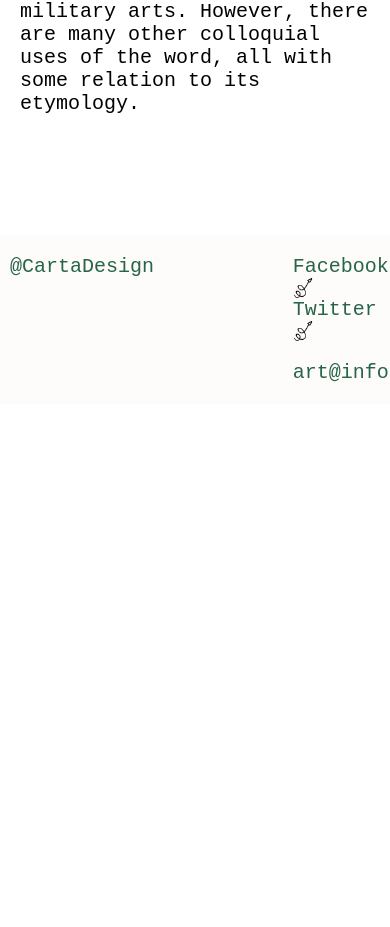
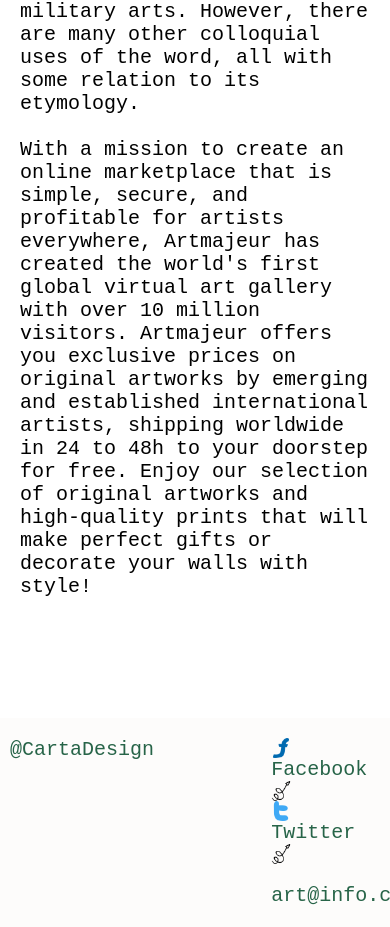
Before and after one commit to mimmimiro/sanity, a Vue app in the folder app/: page / in a window 390 px wide. Shown: the part 1515-2442 px from the top of the page. Before the commit the page ends 1919 px from the top, so only its background shows below. Built offline with nearby package versions, Linux system fonts and the light colour scheme.

Commit message:
recent changes

```diff
--- a/app/index.html
+++ b/app/index.html
@@ -1,8 +1,8 @@
 <html>
 	<head>
 		<meta charset="UTF-8">
-		<title>Vue/Vite app deployed on Netlify</title>
-		<link rel="icon" href="/images/favicon.png" />
+		<title>Art shop</title>
+		<link rel="icon" href="/images/favicon_ny.png" />
 	</head>
 
 	<body>
--- a/app/src/components/About.vue
+++ b/app/src/components/About.vue
@@ -6,10 +6,12 @@
 					Art is a diverse range of human activity, and resulting product, that involves creative or imaginative talent expressive of technical proficiency, beauty, emotional power, or conceptual ideas.
 					<br>
 					There is no generally agreed definition of what constitutes art, and its interpretation has varied greatly throughout history and across cultures. The three classical branches of visual art are painting,
-					sculpture, and architecture.Theatre, dance, and other performing arts, as well as literature, music, film and other media such as interactive media, are included in a broader definition of the arts. Until the 17th century, art referred to any skill or mastery and was not differentiated from crafts or sciences. In modern usage after the 17th century, where aesthetic considerations are paramount, the fine arts are separated and distinguished from acquired skills in general, such as the decorative or applied arts.
+					sculpture, and architecture.Theatre, dance, and other performing arts, as well as literature, music, film and other media such as interactive media, are included in a broader definition of the arts. </p>
+					<br>
+					<p> Until the 17th century, art referred to any skill or mastery and was not differentiated from crafts or sciences. In modern usage after the 17th century, where aesthetic considerations are paramount, the fine arts are separated and distinguished from acquired skills in general, such as the decorative or applied arts.
 					<br>
 					The nature of art and related concepts, such as creativity and interpretation, are explored in a branch of philosophy known as aesthetics. The resulting artworks are studied in the professional fields of art criticism and the history of art.
-				</p>
+					</p>
 			</article>
 	</section>
 </template>
--- a/app/src/components/Article.vue
+++ b/app/src/components/Article.vue
@@ -6,6 +6,11 @@
 					In the perspective of the history of art, artistic works have existed for almost as long as humankind: from early pre-historic art to contemporary art; however, some theorists think that the typical concept of "artistic works" doesn't fit well outside modern Western societies.
 					One early sense of the definition of art is closely related to the older Latin meaning, which roughly translates to "skill" or "craft", as associated with words such as "artisan". English words derived from this meaning include artifact, artificial, artifice, medical arts,
 					and military arts. However, there are many other colloquial uses of the word, all with some relation to its etymology.
+				</p>
+					<br>
+				<p>
+					With a mission to create an online marketplace that is simple, secure, and profitable for artists everywhere, Artmajeur has created the world's first global virtual art gallery with over 10 million visitors. Artmajeur offers you exclusive prices on original artworks by emerging
+					and established international artists, shipping worldwide in 24 to 48h to your doorstep for free. Enjoy our selection of original artworks and high-quality prints that will make perfect gifts or decorate your walls with style!
 				</p>
 			</article>
 	</main>
--- a/app/src/components/Contact.vue
+++ b/app/src/components/Contact.vue
@@ -55,11 +55,13 @@
 		padding: 10px 10px;
 		font-size: 0.7em;
 		margin-bottom: 0.8em;
+		font-weight: bold;
 		}
 	.contact__form-message {
 		border: 1px solid black;
 		padding: 70px 10px;
 		font-size: 0.8em;
+		font-weight: bold;
 		}
 	.contact__form-button {
 		background: #633930;
--- a/app/src/components/Footer.vue
+++ b/app/src/components/Footer.vue
@@ -3,10 +3,11 @@
 		<div class="footer__title">{{title}}</div>
 		<nav class="footer__navigation">
 			<RouterLink class="footer__navigation-link" :to="{ name: 'about' }">
-				<div class="footer__navigation-about">{{about}}</div>
-				<div class="footer__navigation-social">{{facebook}}
+				<div class="footer__navigation-social">
+					<img class="footer__navigation-link--social" src="/images/flipkart.png" alt="facebook icon"> {{facebook}}
 					<img src="/images/arrow.png" alt="arrow-icon" class="footer__navigation-icon"></div>
-				<div class="footer__navigation-social">{{twitter}}
+				<div class="footer__navigation-social">
+					<img class="footer__navigation-link--social" src="/images/twitter.png" alt="twitter icon"> {{twitter}}
 					<img src="/images/arrow.png" alt="arrow-icon" class="footer__navigation-icon"></div>
 			</RouterLink>
 			<p class="footer__navigation-mail"> {{mail}} </p>
@@ -45,7 +46,7 @@ export default {
 	}
 
 	.footer__navigation {
-		grid-column: 8 / span 5;
+		grid-column: 7 / span 5;
 		padding-top: var(--top-small);
 	}
 	.footer__navigation-icon {
@@ -54,6 +55,9 @@ export default {
 	.footer__navigation-link {
 		text-decoration: none;
 		color: 276448;
+	}
+	.footer__navigation-link--social {
+		width: 20px;
 	}
 
 	.footer__navigation-mail {
@@ -67,10 +71,4 @@ export default {
 			grid-column: 10 / span 2;
 		}
 	}
-
-	@media screen and (max-width: 511px) {
-		.footer * {
-			font-size: var(--caption);
-		}
-	}
 </style>
--- a/app/src/views/Home.vue
+++ b/app/src/views/Home.vue
@@ -8,6 +8,7 @@
 	import Article from '../components/Article.vue';
 
 	export default {
+		name: 'Home',
 		components: {
 			Slideshow,
 			Article
```
Also changed, not shown: app/public/images/favicon.png (deleted), app/public/images/favicon_ny.png (added).
